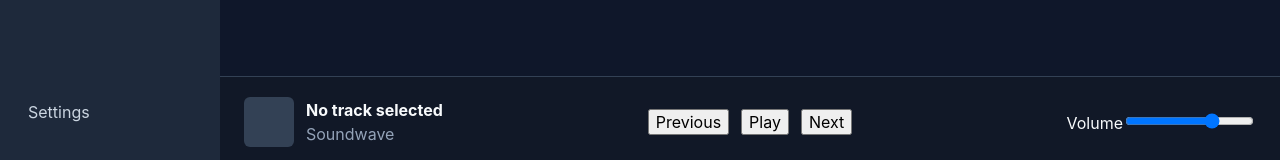
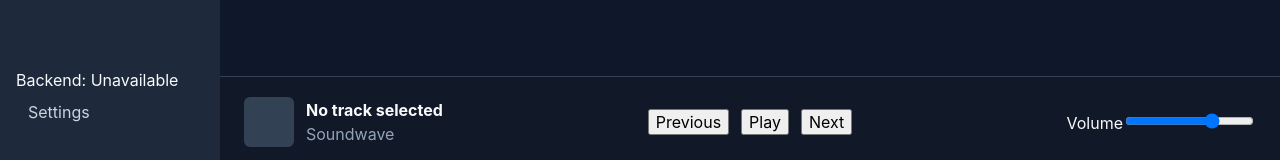
Before and after one commit to tricar534/Soundwave, a React (Vite) app in the folder frontend/: page / in a window 1280 px wide. Shown: the part 634-794 px from the top of the page. Built offline with nearby package versions, Linux system fonts and the light colour scheme; no server answers.

Commit message:
SW-48 add backend API status integration
Integrated frontend with backend health endpoint, added sidebar connection status, and updated Sidebar tests to mock API status.

```diff
--- a/frontend/src/components/Sidebar.jsx
+++ b/frontend/src/components/Sidebar.jsx
@@ -35,7 +35,7 @@ function Sidebar({ currentPage, onNavigate }) {
                 }
                 onClick={() => onNavigate(item.id)}
                 aria-current={
-                  currentPage == item.id ? "page" : undefined
+                  currentPage === item.id ? "page" : undefined
                 }
               >
                 {item.label}
@@ -46,6 +46,10 @@ function Sidebar({ currentPage, onNavigate }) {
       </nav>
 
       <div className="sidebar-bottom">
+          <div className="sidebar-status">
+            <ApiStatus />
+          </div>
+
         <button type="button" className="nav-button">
           Settings
         </button>
```
Also changed, not shown: 1 other file (tests, documents, lock files or other folders).
